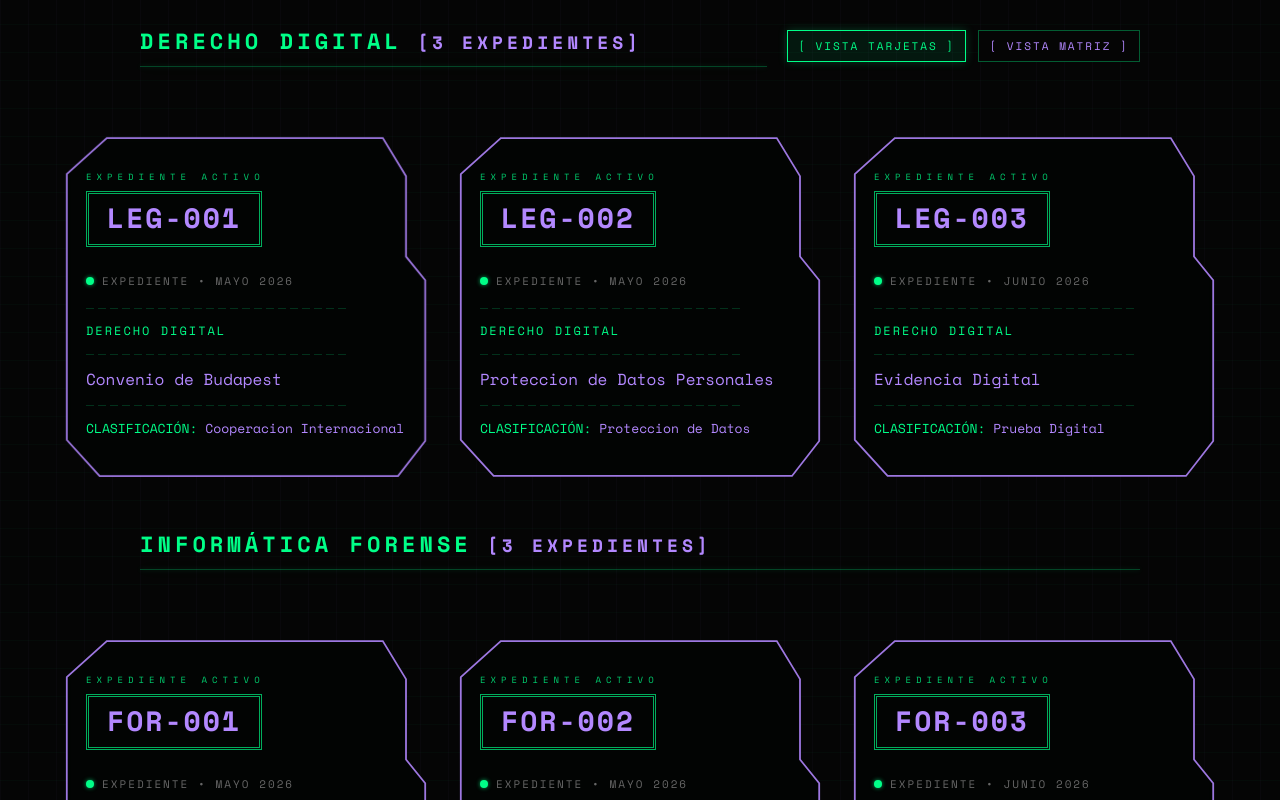
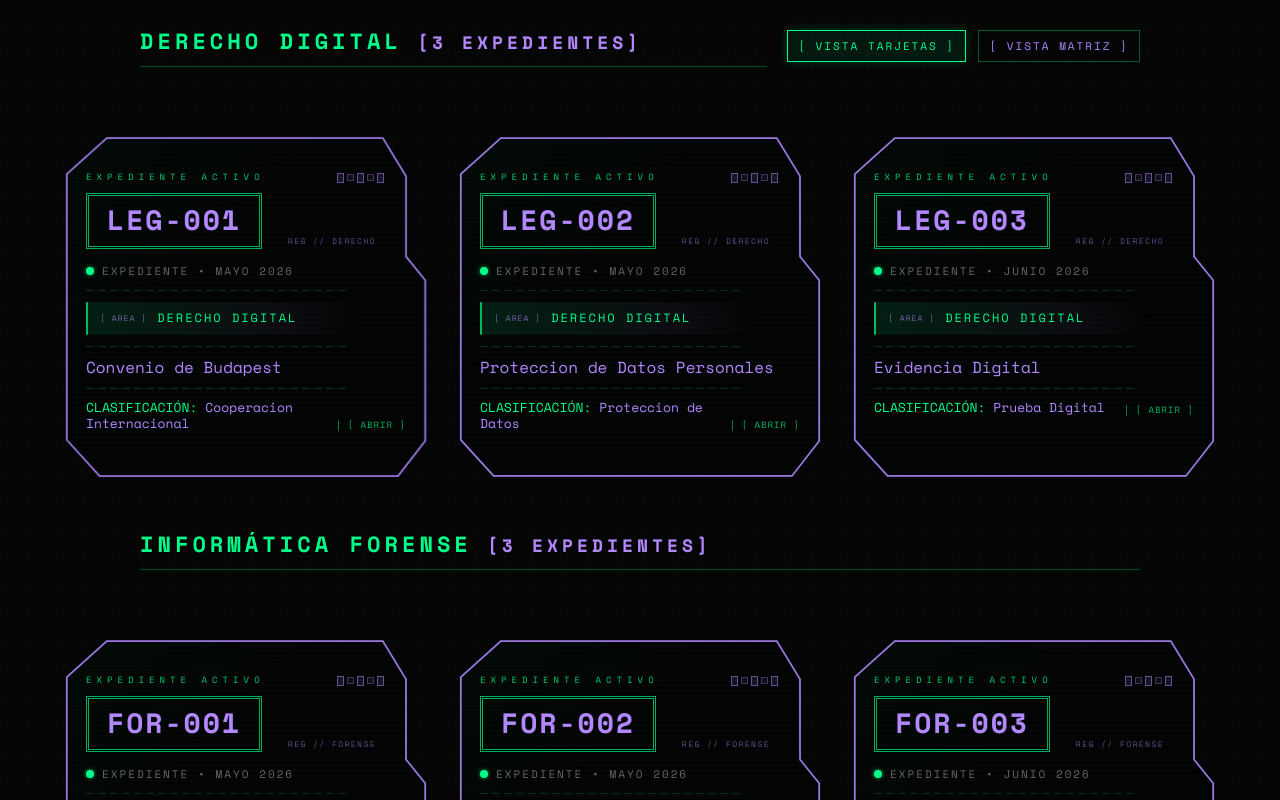
Before and after one commit to claraIness/forensia, a React (Vite) app: page / in a window 1280 px wide. Shown: the part 1180-1980 px from the top of the page. Built offline with nearby package versions, Linux system fonts and the light colour scheme.

Commit message:
Tarjetas actualizadas

```diff
--- a/src/App.jsx
+++ b/src/App.jsx
@@ -305,9 +305,17 @@ function DossierCard({ dossier }) {
         <svg className="dossier-frame" viewBox="0 0 450 330" preserveAspectRatio="none" aria-hidden="true">
           <path d="M51 1 H396 L425 38 V116 L449 139 V295 L415 329 H42 L1 294 V36 Z" />
         </svg>
-        <p className="badge-activo">EXPEDIENTE ACTIVO</p>
+        <div className="dossier-status">
+          <p className="badge-activo">EXPEDIENTE ACTIVO</p>
+          <span className="dossier-blocks" aria-hidden="true">
+            <i></i><i></i><i></i><i></i><i></i>
+          </span>
+        </div>
 
-        <h2>{dossier.code}</h2>
+        <div className="dossier-title-row">
+          <h2>{dossier.code}</h2>
+          <span className="dossier-register">REG // {dossier.type.toUpperCase()}</span>
+        </div>
 
         <p className="metadata">
           <span className="led"></span>
@@ -316,16 +324,22 @@ function DossierCard({ dossier }) {
 
         <div className="separador"></div>
 
-        <p className="categoria">{dossier.category}</p>
+        <p className="categoria">
+          <span>[ AREA ]</span>
+          {dossier.category}
+        </p>
 
         <div className="separador"></div>
 
-        <p>{dossier.title}</p>
+        <p className="dossier-name">{dossier.title}</p>
 
         <div className="separador"></div>
 
-        <p>
-          <span className="etiqueta">CLASIFICACIÓN:</span> {dossier.classification}
+        <p className="dossier-classification">
+          <span>
+            <span className="etiqueta">CLASIFICACIÓN:</span> {dossier.classification}
+          </span>
+          <span className="dossier-access">[ ABRIR ]</span>
         </p>
       </div>
     </a>
--- a/style.css
+++ b/style.css
@@ -3245,7 +3245,18 @@ body:not(.pagina-dossier) .dossier::before {
     inset: 0;
     width: auto;
     height: auto;
-    background: rgba(3, 5, 4, 0.98);
+    background:
+        repeating-linear-gradient(
+            180deg,
+            rgba(179,136,255,0.018) 0 1px,
+            transparent 1px 5px
+        ),
+        linear-gradient(
+            135deg,
+            rgba(0,255,136,0.025),
+            transparent 38%
+        ),
+        rgba(3, 5, 4, 0.98);
     clip-path: polygon(
         11.3% 0.3%,
         88% 0.3%,
@@ -3502,6 +3513,150 @@ body:not(.pagina-dossier) .dossier:hover {
 
 }
 
+body:not(.pagina-dossier) .dossier-status {
+    display: flex;
+    align-items: center;
+    justify-content: space-between;
+    gap: 16px;
+    margin-bottom: 10px;
+    padding-right: 22px;
+}
+
+body:not(.pagina-dossier) .dossier-status .badge-activo {
+    margin: 0;
+}
+
+body:not(.pagina-dossier) .dossier-blocks {
+    display: inline-flex;
+    gap: 3px;
+    align-items: center;
+}
+
+body:not(.pagina-dossier) .dossier-blocks i {
+    display: block;
+    width: 5px;
+    height: 8px;
+    border: 1px solid rgba(179,136,255,0.5);
+    background-color: rgba(179,136,255,0.12);
+    transition: border-color 0.25s ease, background-color 0.25s ease, box-shadow 0.25s ease;
+}
+
+body:not(.pagina-dossier) .dossier-blocks i:nth-child(2),
+body:not(.pagina-dossier) .dossier-blocks i:nth-child(4) {
+    height: 5px;
+    opacity: 0.65;
+}
+
+body:not(.pagina-dossier) .dossier-title-row {
+    display: flex;
+    align-items: flex-end;
+    justify-content: space-between;
+    gap: 14px;
+    padding-right: 30px;
+}
+
+body:not(.pagina-dossier) .dossier-title-row h2 {
+    margin-bottom: 8px;
+}
+
+body:not(.pagina-dossier) .dossier-register {
+    color: rgba(179,136,255,0.55);
+    font-size: 8px;
+    letter-spacing: 1.4px;
+    line-height: 1.35;
+    margin-bottom: 10px;
+    text-align: right;
+    text-transform: uppercase;
+    transition: color 0.25s ease;
+}
+
+body:not(.pagina-dossier) .dossier .metadata {
+    margin-bottom: 12px;
+}
+
+body:not(.pagina-dossier) .dossier .separador {
+    margin-top: 11px;
+    margin-bottom: 11px;
+}
+
+body:not(.pagina-dossier) .dossier .categoria {
+    display: flex;
+    align-items: center;
+    gap: 10px;
+    width: calc(100% - 44px);
+    box-sizing: border-box;
+    margin: 0;
+    padding: 9px 16px 9px 12px;
+    border-left: 2px solid rgba(0,255,136,0.72);
+    background:
+        linear-gradient(90deg, rgba(0,255,136,0.1), rgba(179,136,255,0.055) 72%, transparent);
+    clip-path: polygon(0 0, 96% 0, 100% 50%, 96% 100%, 0 100%);
+    transition: background-color 0.25s ease, border-color 0.25s ease;
+}
+
+body:not(.pagina-dossier) .dossier .categoria span {
+    color: rgba(179,136,255,0.68);
+    font-size: 8px;
+    letter-spacing: 1px;
+    white-space: nowrap;
+}
+
+body:not(.pagina-dossier) .dossier-name {
+    font-size: 16px;
+    letter-spacing: 0;
+    margin-bottom: 0;
+}
+
+body:not(.pagina-dossier) .dossier-classification {
+    display: flex;
+    align-items: flex-end;
+    justify-content: space-between;
+    gap: 12px;
+    font-size: 12px;
+    white-space: normal;
+}
+
+body:not(.pagina-dossier) .dossier-classification > span:first-child {
+    min-width: 0;
+}
+
+body:not(.pagina-dossier) .dossier-access {
+    flex: 0 0 auto;
+    color: rgba(0,255,136,0.72);
+    border-left: 1px solid rgba(0,255,136,0.45);
+    font-size: 9px;
+    letter-spacing: 1px;
+    padding-left: 8px;
+    transition: color 0.25s ease, border-color 0.25s ease, text-shadow 0.25s ease;
+}
+
+body:not(.pagina-dossier) a:focus-visible .dossier-frame path {
+    stroke: #00ff88;
+    filter: drop-shadow(0 0 6px rgba(0,255,136,0.55));
+}
+
+body:not(.pagina-dossier) .dossier:hover .dossier-blocks i {
+    border-color: rgba(0,255,136,0.75);
+    background-color: rgba(0,255,136,0.2);
+    box-shadow: 0 0 5px rgba(0,255,136,0.22);
+}
+
+body:not(.pagina-dossier) .dossier:hover .dossier-register,
+body:not(.pagina-dossier) .dossier:hover .dossier-access {
+    color: #00ff88;
+}
+
+body:not(.pagina-dossier) .dossier:hover .dossier-access {
+    border-left-color: #00ff88;
+    text-shadow: 0 0 5px rgba(0,255,136,0.35);
+}
+
+body:not(.pagina-dossier) .dossier:hover .categoria {
+    border-left-color: #b388ff;
+    background:
+        linear-gradient(90deg, rgba(0,255,136,0.15), rgba(179,136,255,0.08) 72%, transparent);
+}
+
 .system-log {
 
     margin-top: 30px;
@@ -3923,6 +4078,28 @@ body:not(.pagina-dossier) .dossier:hover {
 
     body:not(.pagina-dossier) .dossier-track a {
         flex-basis: 100%;
+    }
+
+}
+
+@media (max-width: 480px) {
+
+    body:not(.pagina-dossier) .dossier-status {
+        padding-right: 12px;
+    }
+
+    body:not(.pagina-dossier) .dossier-title-row {
+        padding-right: 20px;
+    }
+
+    body:not(.pagina-dossier) .dossier-register,
+    body:not(.pagina-dossier) .dossier .categoria span,
+    body:not(.pagina-dossier) .dossier-access {
+        display: none;
+    }
+
+    body:not(.pagina-dossier) .dossier .categoria {
+        width: calc(100% - 24px);
     }
 
 }
```
